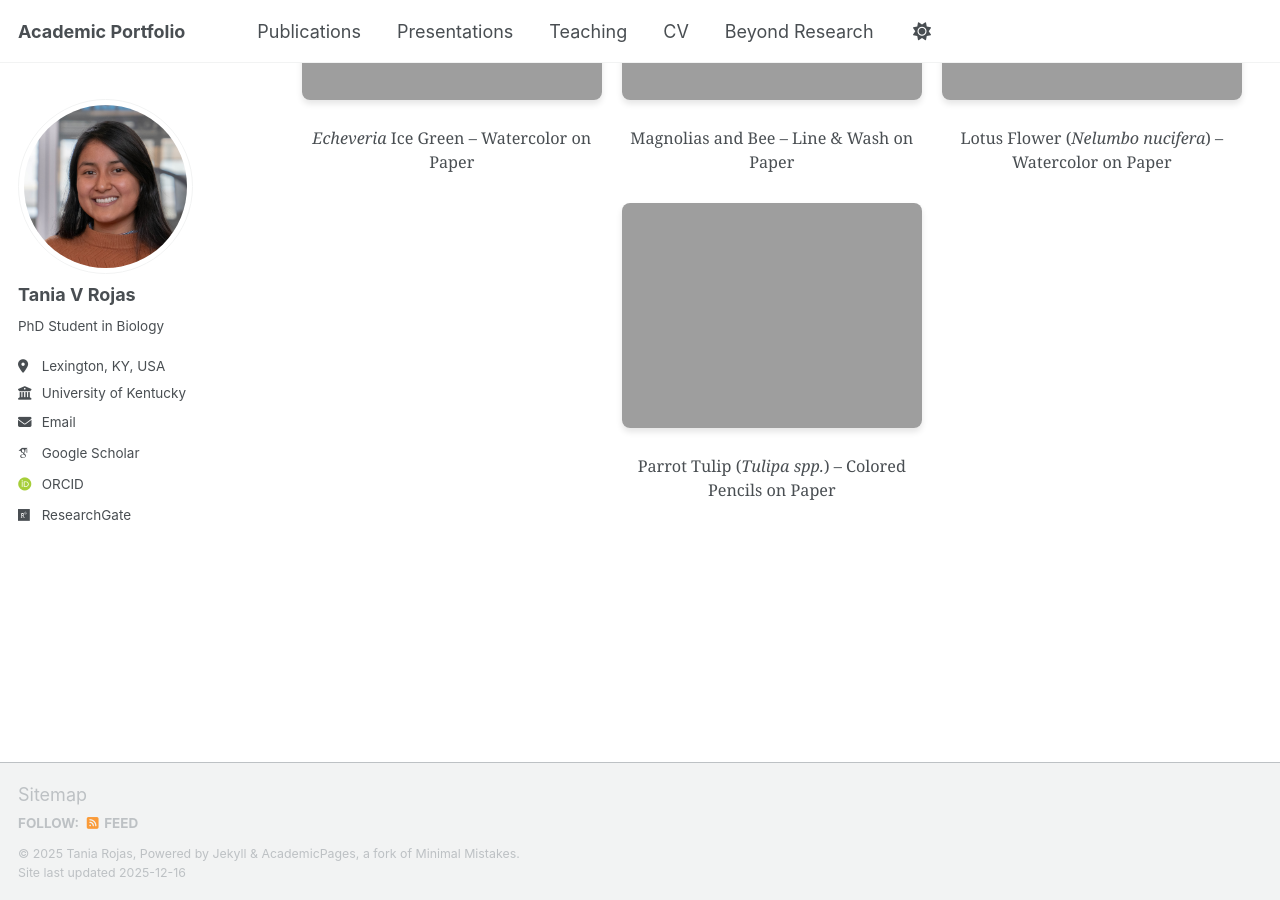
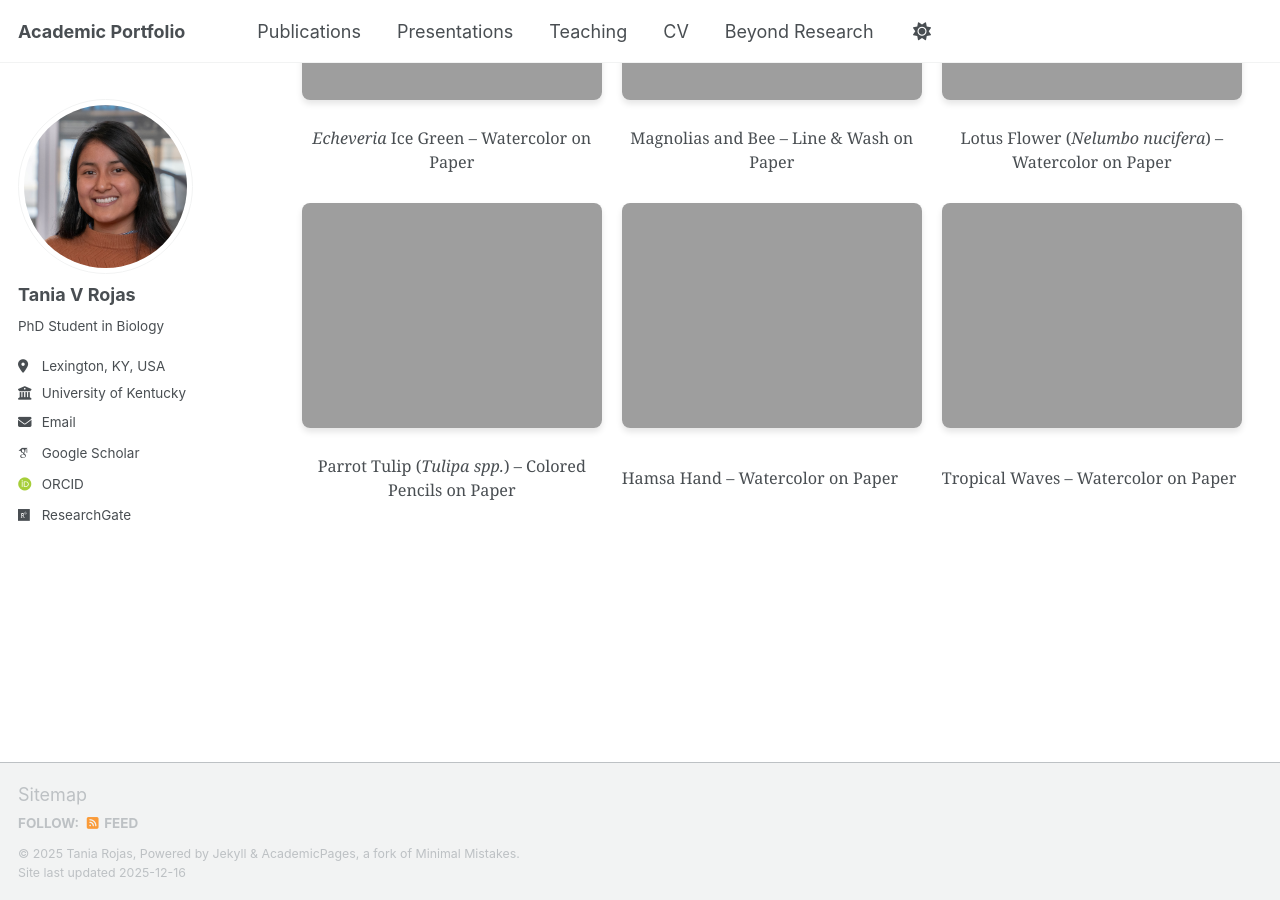
Before and after one commit to taniarojasc/taniarojasc.github.io, a Jekyll site: the page built from _pages/beyond-research.html, in a window 1280 px wide and 900 px high, scrolled down 1849 px. Built offline with Jekyll 4.4.1, drawn with Linux system fonts in a browser that asks for light colours; some web fonts are replaced; a script that is not in the unit is left out.

Commit message:
Update beyond-research.html

```diff
--- a/_pages/beyond-research.html
+++ b/_pages/beyond-research.html
@@ -61,7 +61,7 @@ author_profile: true
 
   <!-- BOTANICALS -->
 
-  <figure>
+    <figure>
       <img src="https://taniarojasc.github.io/images/artwork/pansies-bg-min.png">
       <figcaption>Pansies (<em>Viola × wittrockiana spp.</em>) – Watercolor on Paper</figcaption>
     </figure>
@@ -96,6 +96,19 @@ author_profile: true
       <figcaption>Parrot Tulip (<em>Tulipa spp.</em>) – Colored Pencils on Paper</figcaption>
     </figure>
 
+
+    <!-- MISCELLANEUS -->
+
+    <figure>
+      <img src="https://taniarojasc.github.io/images/artwork/mosaic-hamsa-hand-bg-min.png">
+      <figcaption> Hamsa Hand – Watercolor on Paper</figcaption>
+    </figure>
+
+    <figure>
+      <img src="https://taniarojasc.github.io/images/artwork/tropical-waves-min.png">
+      <figcaption> Tropical Waves – Watercolor on Paper</figcaption>
+    </figure>
+
     <!-- Add more figures as needed -->
 
   </div>
```
